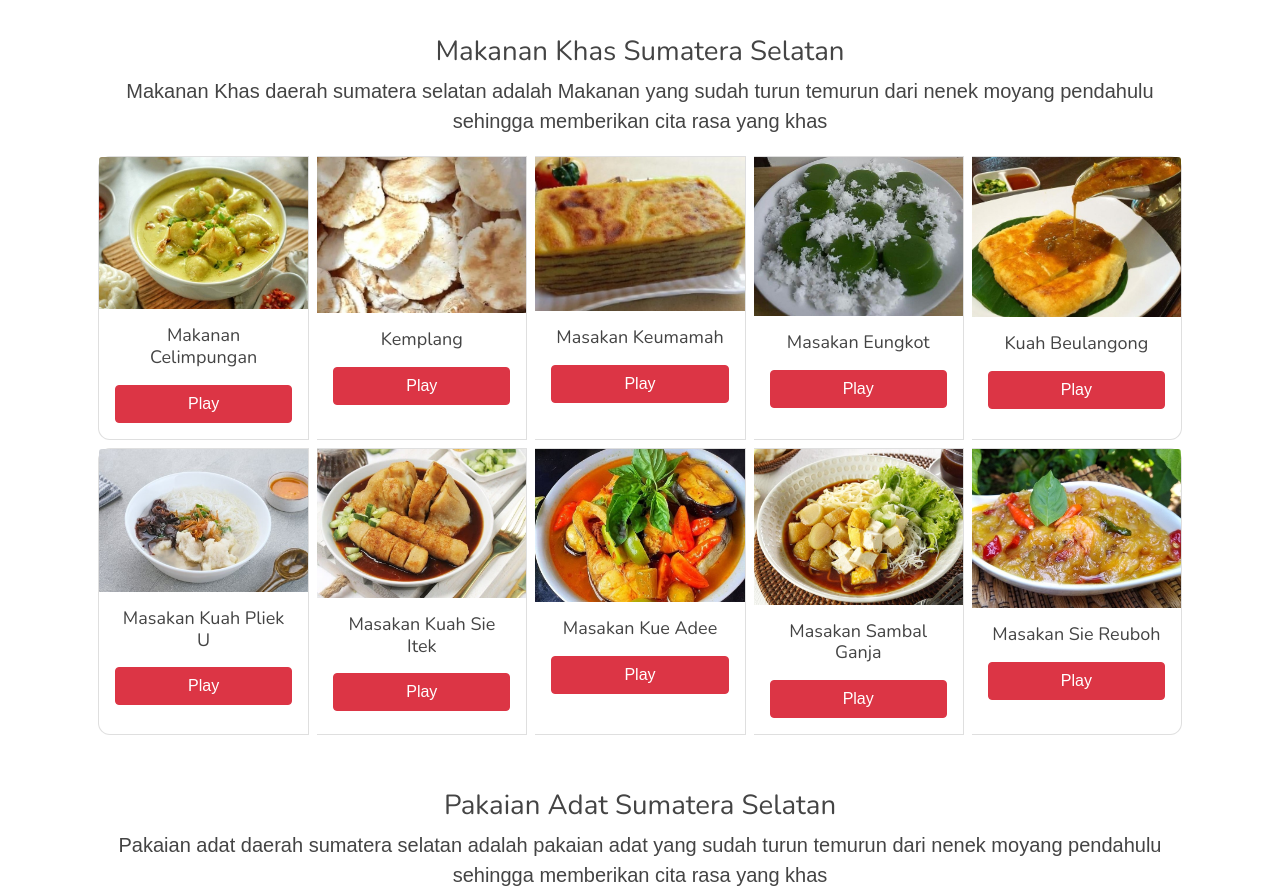
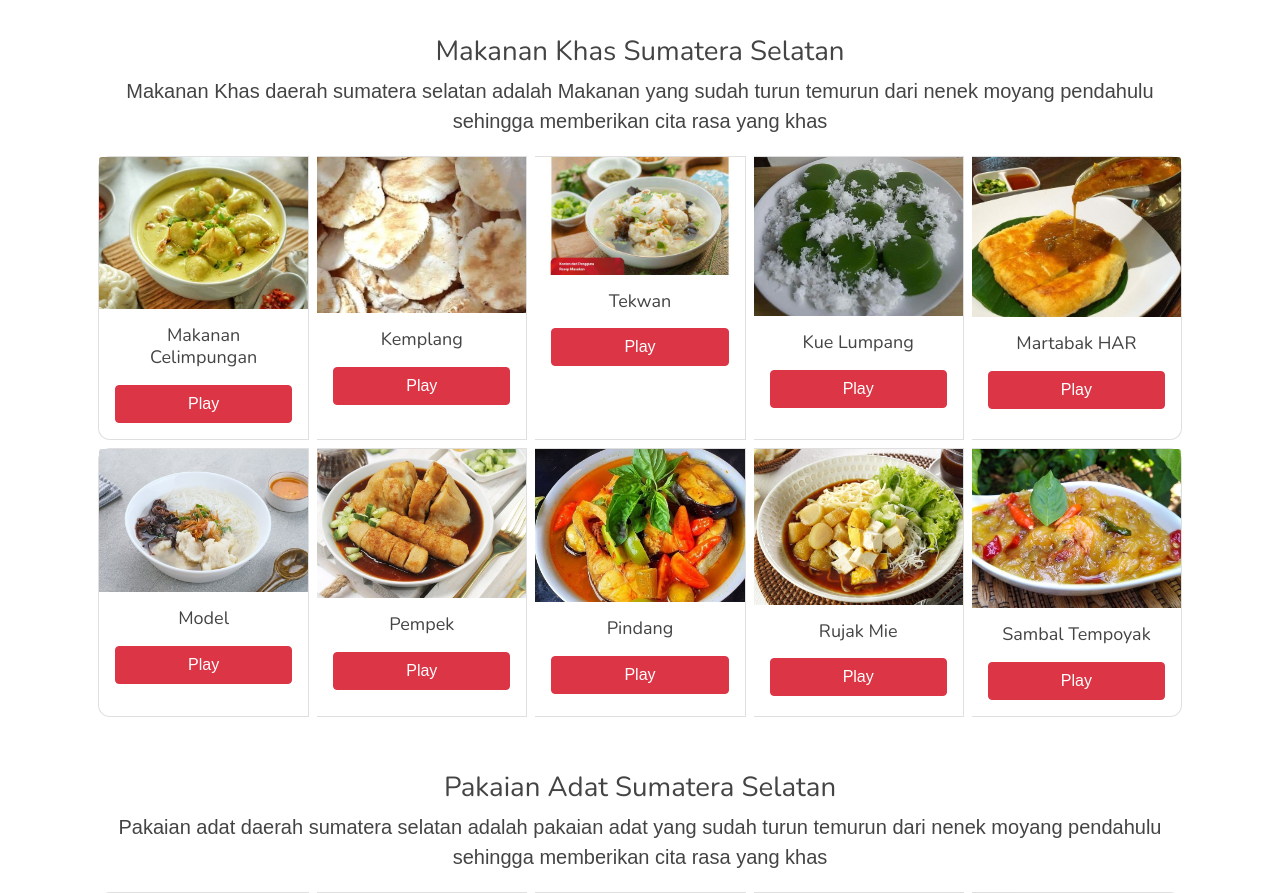
Before and after one commit to suprayogi0710/wawasan_nusantara, a Laravel app: page /provinsi/sumsel in a window 1280 px wide. Shown: the part 1073-1966 px from the top of the page. Run offline with Laravel 9, Linux system fonts and the light colour scheme; data comes from the database, SQL or seed files in the repository; some libraries are stand-ins or nearby versions.

Commit message:
fIX: perbaiki isi sumsel dan read more

```diff
--- a/app/Http/Controllers/ProvinceController.php
+++ b/app/Http/Controllers/ProvinceController.php
@@ -9,8 +9,10 @@ class ProvinceController extends Controller
 {
     public function __invoke()
     {
-        $provinces = Province::latest()->paginate(12);
+        $data['province_count'] = Province::count();
 
-        return view('provinsi', compact('provinces'));
+        $data['provinces'] = Province::latest()->paginate(12);
+
+        return view('provinsi', compact('data'));
     }
 }
--- a/resources/views/home.blade.php
+++ b/resources/views/home.blade.php
@@ -115,7 +115,7 @@
                                 menggambarkan sebuah konsep kenegaraan yang telah dianut oleh kerajaan Majapahit.
                             </p>
                             <div class="text-center text-lg-start">
-                                <a href="/provinsi/sumsel/sumsel/" class="btn-read-more d-inline-flex align-items-center justify-content-center align-self-center">
+                                <a href="/provinsi/" class="btn-read-more d-inline-flex align-items-center justify-content-center align-self-center">
                                     <span>Read More</span>
                                     <i class="bi bi-arrow-right"></i>
                                 </a>
--- a/resources/views/layouts/layout_sumsel/makanan.blade.php
+++ b/resources/views/layouts/layout_sumsel/makanan.blade.php
@@ -9,48 +9,54 @@
 
 <div class="card-group">
     <div class="card m-1">
-        <img src="/assets/img/indonesia/sumsel/makanan/sumsel_makanan_celimpungan.jpg" class="card-img-top" alt="..." width="20">
+        <img src="/assets/img/indonesia/sumsel/makanan/sumsel_makanan_celimpungan.jpg" class="card-img-top" alt="..."
+            width="20">
         <div class="card-body">
             <div class="d-grid gap-2">
                 <h3 class="text text-center">Makanan Celimpungan</h3>
-                <a href="https://www.youtube.com/watch?v=yuypTuurFSk&list=RDyuypTuurFSk&start_radio=1" class="btn btn-danger" type="button">Play</a>
+                <a href="https://www.youtube.com/watch?v=Ba-vpGuCta8&t=2s" class="btn btn-danger"
+                    type="button">Play</a>
             </div>
         </div>
     </div>
     <div class="card m-1">
-        <img src="/assets/img/indonesia/sumsel/makanan/sumsel_makanan_kemplang.jpg" class="card-img-top" alt="..." width="20">
+        <img src="/assets/img/indonesia/sumsel/makanan/sumsel_makanan_kemplang.jpg" class="card-img-top" alt="..."
+            width="20">
         <div class="card-body">
             <div class="d-grid gap-2">
                 <h3 class="text text-center">Kemplang</h3>
-                <a href="https://www.youtube.com/watch?v=yuypTuurFSk&list=RDyuypTuurFSk&start_radio=1" class="btn btn-danger" type="button">Play</a>
+                <a href="https://www.youtube.com/watch?v=_Rw2h7y6NDk" class="btn btn-danger" type="button">Play</a>
             </div>
         </div>
     </div>
     <div class="card m-1">
-        <img src="/assets/img/indonesia/sumsel/makanan/sumsel_makanan_kue_8_jam.jpg" class="card-img-top" alt="..." width="20">
+        <img src="/assets/img/indonesia/sumsel/makanan/sumsel_makanan_tekwan.jpg" class="card-img-top" alt="..."
+            width="20">
         <div class="card-body">
             <div class="d-grid gap-2">
-                <h3 class="text text-center">Masakan Keumamah</h3>
-                <a href="https://www.youtube.com/watch?v=yuypTuurFSk&list=RDyuypTuurFSk&start_radio=1" class="btn btn-danger" type="button">Play</a>
+                <h3 class="text text-center">Tekwan</h3>
+                <a href="https://www.youtube.com/watch?v=t5lrV4s4dKA" class="btn btn-danger" type="button">Play</a>
             </div>
         </div>
     </div>
     <div class="card m-1">
-        <img src="/assets/img/indonesia/sumsel/makanan/sumsel_makanan_kue_lumpang.jpg" class="card-img-top" class="card-img-top" alt="..."
-            width="20">
+        <img src="/assets/img/indonesia/sumsel/makanan/sumsel_makanan_kue_lumpang.jpg" class="card-img-top"
+            class="card-img-top" alt="..." width="20">
         <div class="card-body">
             <div class="d-grid gap-2">
-                <h3 class="text text-center">Masakan Eungkot</h3>
-                <a href="https://www.youtube.com/watch?v=yuypTuurFSk&list=RDyuypTuurFSk&start_radio=1" class="btn btn-danger" type="button">Play</a>
+                <h3 class="text text-center">Kue Lumpang</h3>
+                <a href="https://www.youtube.com/watch?v=02OPg1NxZ9g" class="btn btn-danger" type="button">Play</a>
             </div>
         </div>
     </div>
     <div class="card m-1">
-        <img src="/assets/img/indonesia/sumsel/makanan/sumsel_makanan_martabak_har.jpg" class="card-img-top" alt="..." width="20">
+        <img src="/assets/img/indonesia/sumsel/makanan/sumsel_makanan_martabak_har.jpg" class="card-img-top"
+            alt="..." width="20">
         <div class="card-body">
             <div class="d-grid gap-2">
-                <h3 class="text text-center">Kuah Beulangong</h3>
-                <a href="https://www.youtube.com/watch?v=yuypTuurFSk&list=RDyuypTuurFSk&start_radio=1" class="btn btn-danger" type="button">Play</a>
+                <h3 class="text text-center">Martabak HAR</h3>
+                <a href="https://www.youtube.com/watch?v=89mByWTr1VQ&t=5s" class="btn btn-danger"
+                    type="button">Play</a>
             </div>
         </div>
     </div>
@@ -59,49 +65,52 @@
 <!--card2-->
 <div class="card-group">
     <div class="card m-1">
-        <img src="/assets/img/indonesia/sumsel/makanan/sumsel_makanan_model.jpg" class="card-img-top" alt="..." width="20">
+        <img src="/assets/img/indonesia/sumsel/makanan/sumsel_makanan_model.jpg" class="card-img-top" alt="..."
+            width="20">
         <div class="card-body">
             <div class="d-grid gap-2">
-                <h3 class="text text-center">Masakan Kuah Pliek U</h3>
-                <a href="https://www.youtube.com/watch?v=yuypTuurFSk&list=RDyuypTuurFSk&start_radio=1" class="btn btn-danger" type="button">Play</a>
+                <h3 class="text text-center">Model</h3>
+                <a href="https://www.youtube.com/watch?v=tySHvkMhLJQ" class="btn btn-danger" type="button">Play</a>
             </div>
         </div>
     </div>
     <div class="card m-1">
-        <img src="/assets/img/indonesia/sumsel/makanan/sumsel_makanan_pempek.jpg" class="card-img-top" alt="..." width="20">
+        <img src="/assets/img/indonesia/sumsel/makanan/sumsel_makanan_pempek.jpg" class="card-img-top" alt="..."
+            width="20">
         <div class="card-body">
             <div class="d-grid gap-2">
-                <h3 class="text text-center">Masakan Kuah Sie Itek</h3>
-                <a href="https://www.youtube.com/watch?v=yuypTuurFSk&list=RDyuypTuurFSk&start_radio=1" class="btn btn-danger" type="button">Play</a>
+                <h3 class="text text-center">Pempek</h3>
+                <a href="https://www.youtube.com/watch?v=VeepZhxG4Hk" class="btn btn-danger" type="button">Play</a>
             </div>
         </div>
     </div>
     <div class="card m-1">
-        <img src="/assets/img/indonesia/sumsel/makanan/sumsel_makanan_pindang_patin.jpg" class="card-img-top" alt="..." width="20">
+        <img src="/assets/img/indonesia/sumsel/makanan/sumsel_makanan_pindang_patin.jpg" class="card-img-top"
+            alt="..." width="20">
         <div class="card-body">
             <div class="d-grid gap-2">
-                <h3 class="text text-center">Masakan Kue Adee</h3>
-                <a href="https://www.youtube.com/watch?v=yuypTuurFSk&list=RDyuypTuurFSk&start_radio=1" class="btn btn-danger" type="button">Play</a>
+                <h3 class="text text-center">Pindang</h3>
+                <a href="https://www.youtube.com/watch?v=-1Gkouyq_Ps" class="btn btn-danger" type="button">Play</a>
             </div>
         </div>
     </div>
     <div class="card m-1">
-        <img src="/assets/img/indonesia/sumsel/makanan/sumsel_makanan_rujak_mie.jpeg" class="card-img-top" alt="..." width="20">
+        <img src="/assets/img/indonesia/sumsel/makanan/sumsel_makanan_rujak_mie.jpeg" class="card-img-top"
+            alt="..." width="20">
         <div class="card-body">
             <div class="d-grid gap-2">
-                <h3 class="text text-center">Masakan Sambal Ganja</h3>
-                <a href="https://www.youtube.com/watch?v=yuypTuurFSk&list=RDyuypTuurFSk&start_radio=1" class="btn btn-danger"
-                    type="button">Play</a>
+                <h3 class="text text-center">Rujak Mie</h3>
+                <a href="https://www.youtube.com/watch?v=2L_9SlbKWWs" class="btn btn-danger" type="button">Play</a>
             </div>
         </div>
     </div>
     <div class="card m-1">
-        <img src="/assets/img/indonesia/sumsel/makanan/sumsel_makanan_sambal_tempoyak.jpg" class="card-img-top" alt="..." width="20">
+        <img src="/assets/img/indonesia/sumsel/makanan/sumsel_makanan_sambal_tempoyak.jpg" class="card-img-top"
+            alt="..." width="20">
         <div class="card-body">
             <div class="d-grid gap-2">
-                <h3 class="text text-center">Masakan Sie Reuboh</h3>
-                <a href="https://www.youtube.com/watch?v=yuypTuurFSk&list=RDyuypTuurFSk&start_radio=1" class="btn btn-danger"
-                    type="button">Play</a>
+                <h3 class="text text-center">Sambal Tempoyak</h3>
+                <a href="https://www.youtube.com/watch?v=D7YzpqCIaGQ" class="btn btn-danger" type="button">Play</a>
             </div>
         </div>
     </div>
```
Also changed, not shown: resources/views/provinsi.blade.php (+5 -4 lines). Lines whose indentation alone changed are shown as unchanged.
